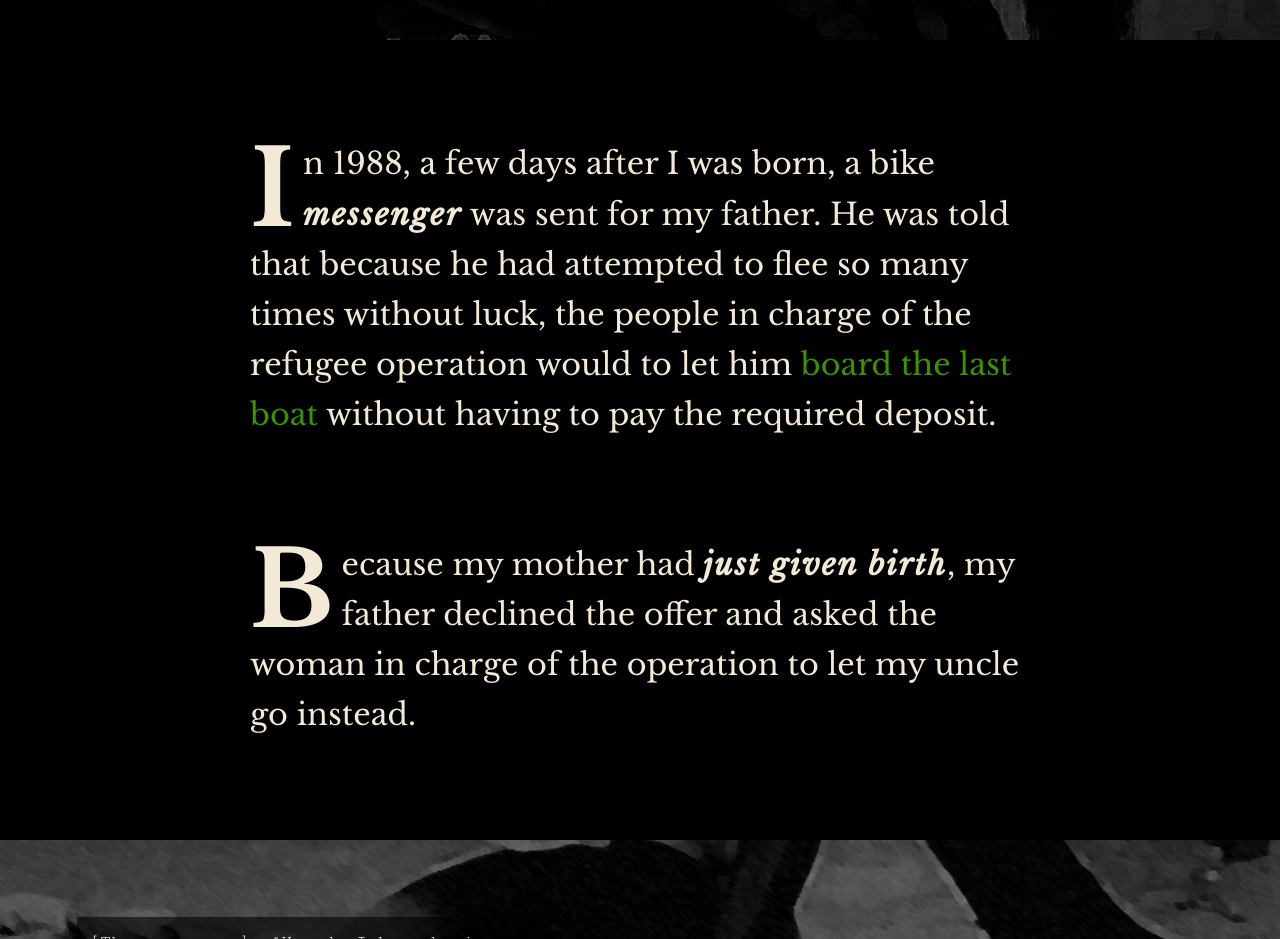
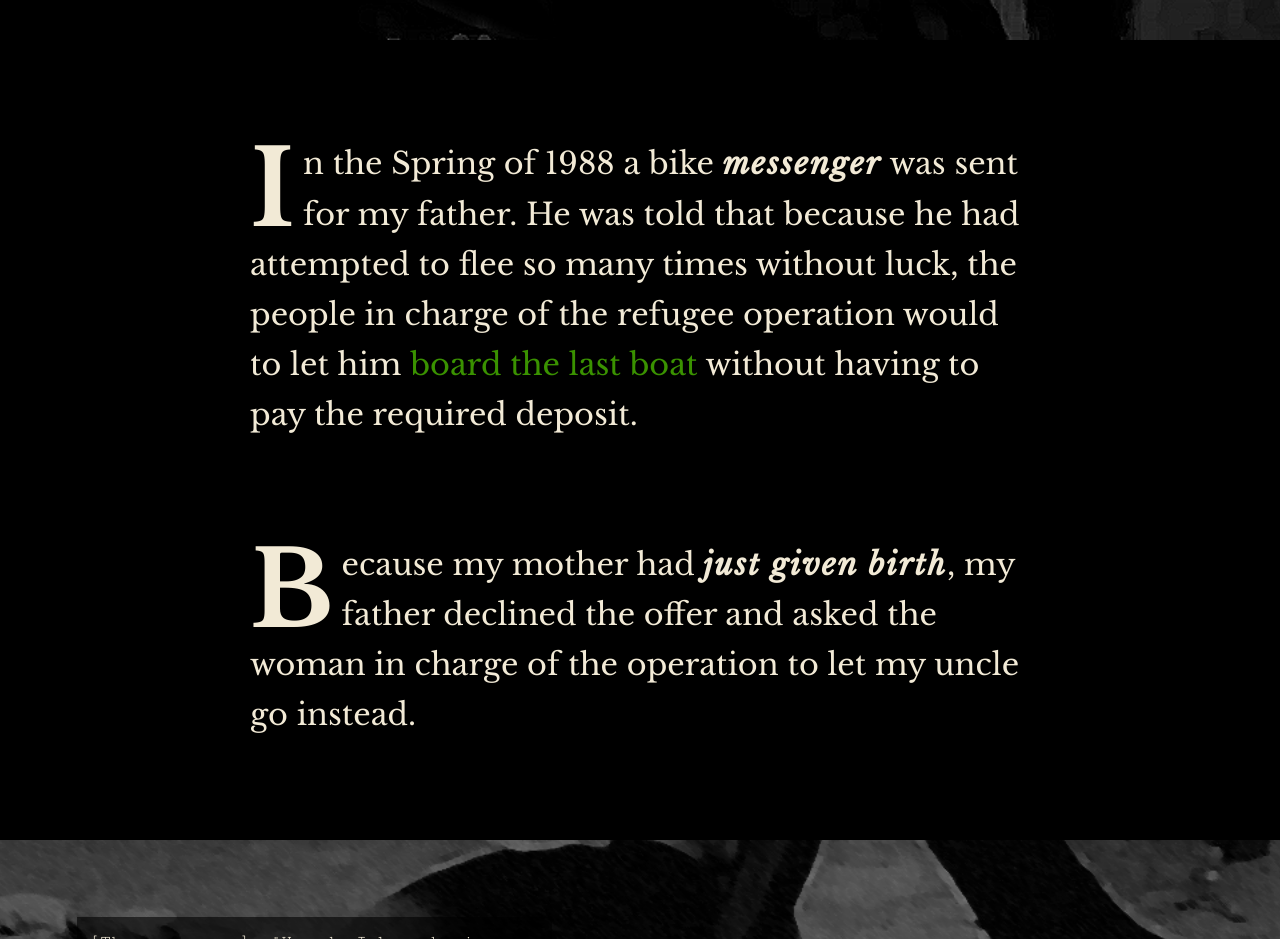
Before and after one commit to lilyndev/viet-refugee, a React (Create React App) app: page / in a window 1280 px wide. Shown: the part 10360-11299 px from the top of the page. Built offline with nearby package versions, Linux system fonts and the light colour scheme.

Commit message:
update content

```diff
--- a/src/App.css
+++ b/src/App.css
@@ -152,7 +152,7 @@ header {
 }
 header h1 {
   margin: 0 auto 0.6em auto;
-  color: #FFD600;
+  color: #ffd600;
   font-size: 1.6em;
   line-height: 1.3;
   max-width: 80%;
--- a/src/components/ParallaxContent.js
+++ b/src/components/ParallaxContent.js
@@ -289,7 +289,7 @@ const ParallaxContent = () => {
           >
             <BlackSLide slideId="slide-15">
               <p>
-                In 1988, a few days after I was born, a bike{" "}
+                In the Spring of 1988 a bike{" "}
                 <span className="italic">messenger</span> was sent for my
                 father. He was told that because he had attempted to flee so
                 many times without luck, the people in charge of the refugee
```
